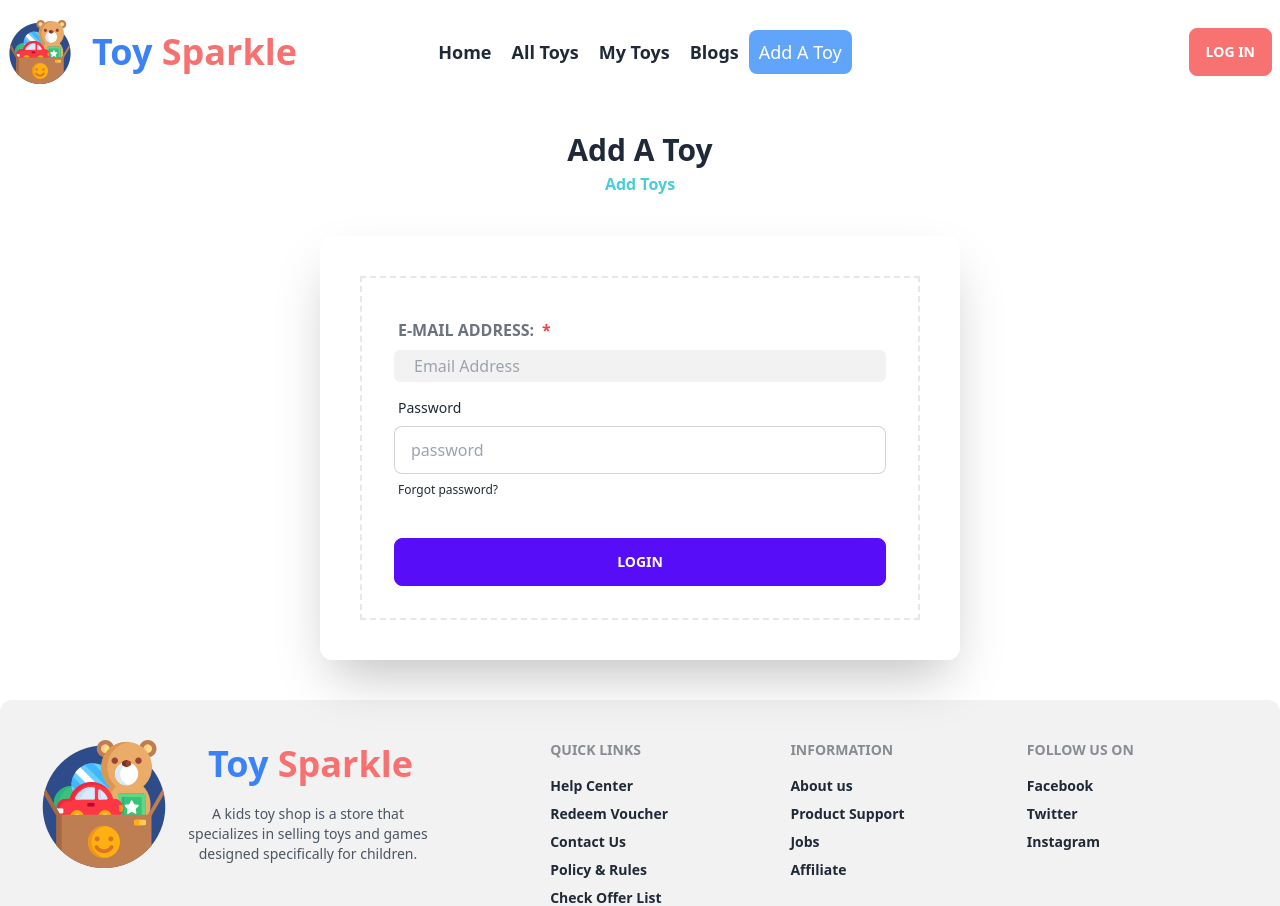
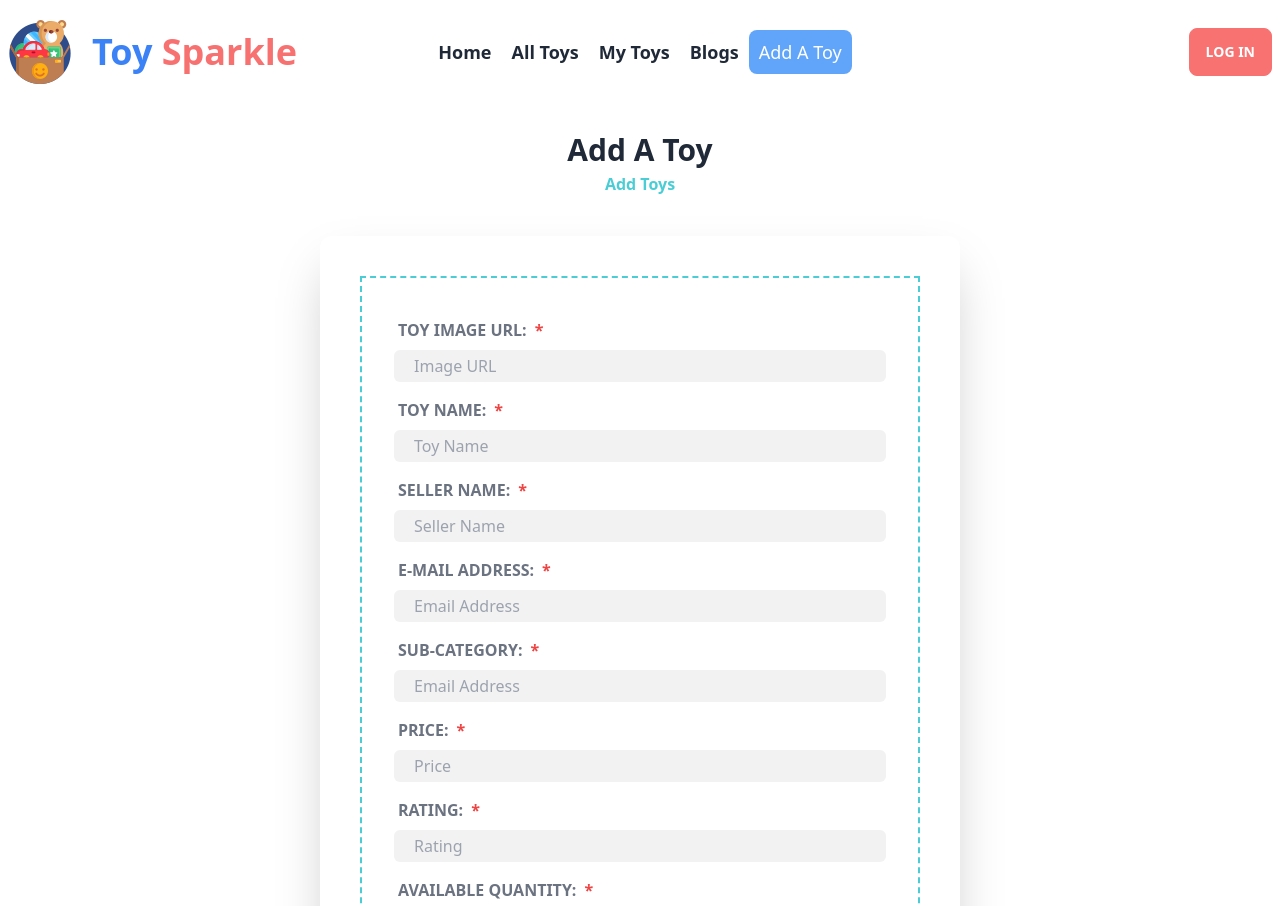
Before and after one commit to touhidcodes/PH-7-Toy-Sparkle-Client, a React (Vite) app: page /add in a window 1280 px wide. Shown: the top 906 px of the page. Built offline with nearby package versions, Linux system fonts and the light colour scheme.

Commit message:
add-toy-page

```diff
--- a/src/pages/AddToys/AddToys.jsx
+++ b/src/pages/AddToys/AddToys.jsx
@@ -9,12 +9,55 @@ const AddToys = () => {
 			</div>
 			<div className='w-1/2 mx-auto mt-10'>
 				<div className=' card  p-10 rounded-xl shadow-2xl bg-base-100'>
-					<div className='card-body border-dashed border-2 border-gray-200'>
+					<div className='card-body border-dashed border-2 border-[#4acdd5]'>
 						<div className='form-control'>
 							<label className='label flex flex-row justify-start'>
 								<span className='text-gray-500 font-semibold'>
-									E-MAIL ADDRESS:{" "}
-								</span>{" "}
+									TOY IMAGE URL:
+								</span>
+								<span className='text-red-500 font-bold ml-2'>*</span>
+							</label>
+							<input
+								type='text'
+								placeholder='Image URL'
+								name='url'
+								className='bg-base-200 py-1 px-5 rounded-md  outline-offset-4 outline-2 outline-gray-400'
+								required
+							/>
+						</div>
+						<div className='form-control'>
+							<label className='label flex flex-row justify-start'>
+								<span className='text-gray-500 font-semibold'>TOY NAME:</span>
+								<span className='text-red-500 font-bold ml-2'>*</span>
+							</label>
+							<input
+								type='text'
+								placeholder='Toy Name'
+								name='name'
+								className='bg-base-200 py-1 px-5 rounded-md  outline-offset-4 outline-2 outline-gray-400'
+								required
+							/>
+						</div>
+						<div className='form-control'>
+							<label className='label flex flex-row justify-start'>
+								<span className='text-gray-500 font-semibold'>
+									SELLER NAME:
+								</span>
+								<span className='text-red-500 font-bold ml-2'>*</span>
+							</label>
+							<input
+								type='text'
+								placeholder='Seller Name'
+								name='sellerName'
+								className='bg-base-200 py-1 px-5 rounded-md  outline-offset-4 outline-2 outline-gray-400'
+								required
+							/>
+						</div>
+						<div className='form-control'>
+							<label className='label flex flex-row justify-start'>
+								<span className='text-gray-500 font-semibold'>
+									E-MAIL ADDRESS:
+								</span>
 								<span className='text-red-500 font-bold ml-2'>*</span>
 							</label>
 							<input
@@ -26,22 +69,82 @@ const AddToys = () => {
 							/>
 						</div>
 						<div className='form-control'>
-							<label className='label'>
-								<span className='label-text'>Password</span>
+							<label className='label flex flex-row justify-start'>
+								<span className='text-gray-500 font-semibold'>
+									SUB-CATEGORY:
+								</span>
+								<span className='text-red-500 font-bold ml-2'>*</span>
+							</label>
+							<input
+								type='email'
+								placeholder='Email Address'
+								name='email'
+								className='bg-base-200 py-1 px-5 rounded-md  outline-offset-4 outline-2 outline-gray-400'
+								required
+							/>
+						</div>
+						<div className='form-control'>
+							<label className='label flex flex-row justify-start'>
+								<span className='text-gray-500 font-semibold'>PRICE:</span>
+								<span className='text-red-500 font-bold ml-2'>*</span>
 							</label>
 							<input
 								type='text'
-								placeholder='password'
-								className='input input-bordered'
+								placeholder='Price'
+								name='price'
+								className='bg-base-200 py-1 px-5 rounded-md  outline-offset-4 outline-2 outline-gray-400'
+								required
 							/>
-							<label className='label'>
-								<a href='#' className='label-text-alt link link-hover'>
-									Forgot password?
-								</a>
+						</div>
+						<div className='form-control'>
+							<label className='label flex flex-row justify-start'>
+								<span className='text-gray-500 font-semibold'>RATING:</span>
+								<span className='text-red-500 font-bold ml-2'>*</span>
 							</label>
+							<input
+								type='text'
+								placeholder='Rating'
+								name='rating'
+								className='bg-base-200 py-1 px-5 rounded-md  outline-offset-4 outline-2 outline-gray-400'
+								required
+							/>
+						</div>
+						<div className='form-control'>
+							<label className='label flex flex-row justify-start'>
+								<span className='text-gray-500 font-semibold'>
+									AVAILABLE QUANTITY:
+								</span>
+								<span className='text-red-500 font-bold ml-2'>*</span>
+							</label>
+							<input
+								type='text'
+								placeholder='Available Quantity'
+								name='quantity'
+								className='bg-base-200 py-1 px-5 rounded-md  outline-offset-4 outline-2 outline-gray-400'
+								required
+							/>
+						</div>
+						<div className='form-control'>
+							<label className='label flex flex-row justify-start'>
+								<span className='text-gray-500 font-semibold'>
+									DESCRIPTION:
+								</span>
+								<span className='text-red-500 font-bold ml-2'>*</span>
+							</label>
+							<input
+								type='textbox'
+								placeholder='Write Toy Description'
+								name='rating'
+								className='bg-base-200 px-5 h-20 rounded-md  outline-offset-4 outline-2 outline-gray-400'
+								required
+							/>
+						</div>
+						<div className='flex flex-row text-red-500 font-semibold mt-2'>
+							<span className=' mr-2'>*</span>
+							<p>Fields are required</p>
 						</div>
 						<div className='form-control mt-6'>
-							<button className='btn btn-primary'>Login</button>
+							<button className='btn btn-error text-white'>ADD TOY </button>
 						</div>
 					</div>
 				</div>
```
